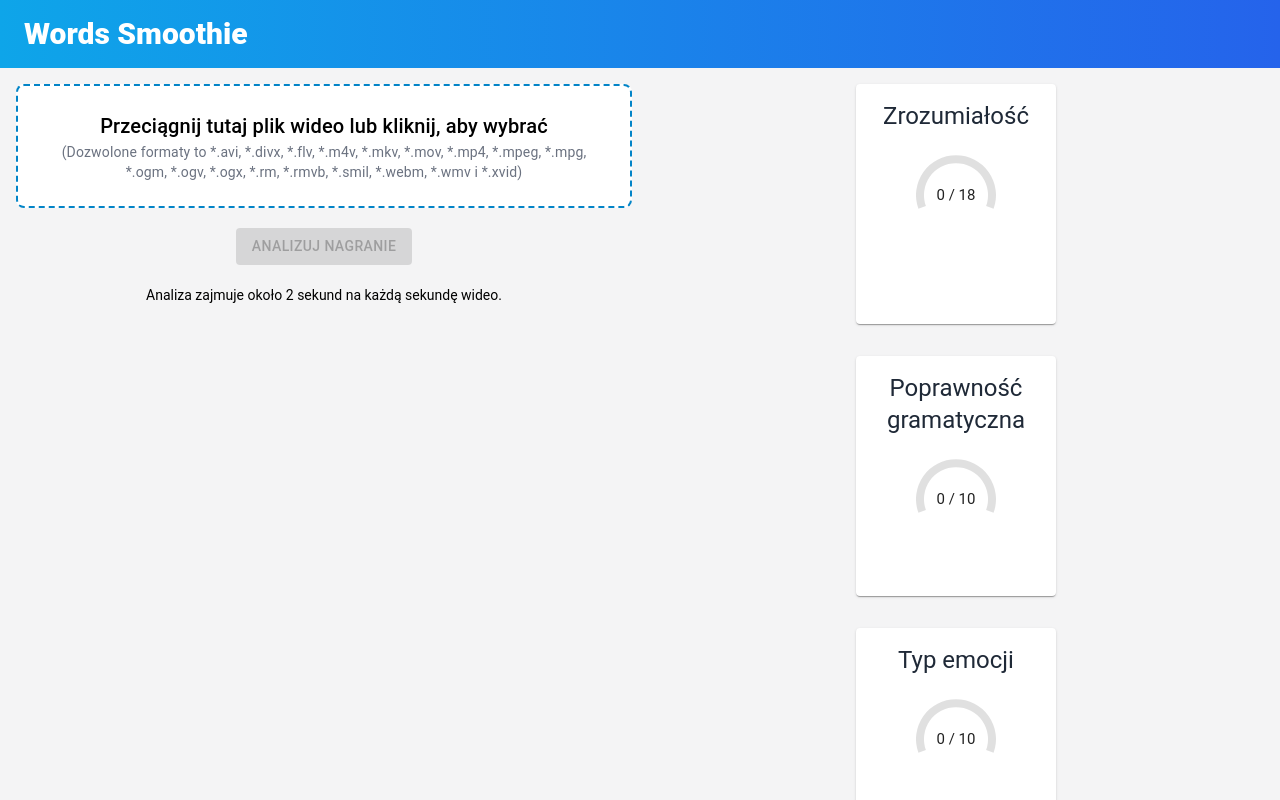
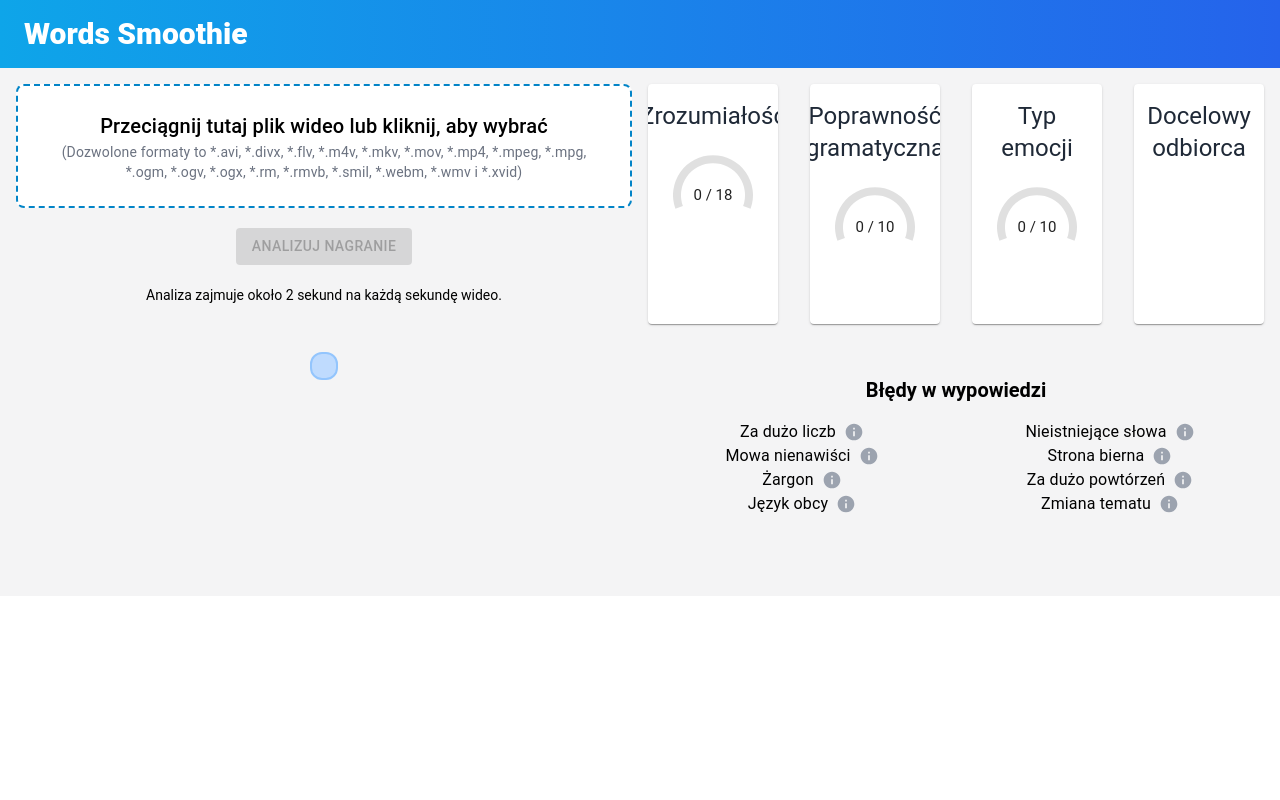
Before and after one commit to Hackathon-Krakow-2024/break-word-traps, a React (Vite) app in the folder frontend/: page / in a window 1280 px wide. Shown: the top 800 px of the page. Built offline with nearby package versions, Linux system fonts and the light colour scheme.

Commit message:
With tatrget group

```diff
--- a/frontend/src/components/GaugeWidget.tsx
+++ b/frontend/src/components/GaugeWidget.tsx
@@ -9,9 +9,9 @@ export const GaugeWidget = ({
   customText,
 }: {
   label: string
-  value: number
-  valueMax: number
-  color: 'green' | 'yellow' | 'red'
+  value?: number
+  valueMax?: number
+  color?: 'green' | 'yellow' | 'red'
   customText?: string
 }) => {
   const colorMap = {
@@ -26,6 +26,7 @@ export const GaugeWidget = ({
           {label}
         </Typography>
 
+        {valueMax && (
           <div className='h-[100px] w-[100px]'>
             <Gauge
               value={value}
@@ -38,12 +39,13 @@ export const GaugeWidget = ({
                   transform: 'translate(0px, 0px)',
                 },
                 [`& .${gaugeClasses.valueArc}`]: {
-                fill: colorMap[color],
+                  fill: colorMap[color as 'green' | 'yellow' | 'red'],
                 },
               }}
               text={({ value, valueMax }) => `${value} / ${valueMax}`}
             />
           </div>
+        )}
         <Typography variant='body2' className='text-center text-gray-600'>
           {customText && <span className='font-bold'>{customText}</span>}
         </Typography>
--- a/frontend/src/pages/Home/Home.tsx
+++ b/frontend/src/pages/Home/Home.tsx
@@ -101,7 +101,7 @@ export const Home = () => {
         <VideoActions handleVerifyVideo={handleVerifyVideo} isButtonDisabled={isButtonDisabled} />
         <p className='text-sm'>Analiza zajmuje około 2 sekund na każdą sekundę wideo.</p>
       </div>
-      <div className='flex flex-col items-center gap-8' style={{ minHeight: '200px' }}>
+      <div className='flex items-center gap-8' style={{ minHeight: '200px' }}>
         <GaugeWidget
           color={getFogColor(transcriptionAnalysis.fog_score)}
           label='Zrozumiałość'
@@ -122,6 +122,7 @@ export const Home = () => {
           customText={transcriptionAnalysis.sentiment.emotions.kind}
           valueMax={10}
         />
+        <GaugeWidget label='Docelowy odbiorca' customText={transcriptionAnalysis.targetGroup} />
       </div>
       <div className='flex flex-col items-center'>
         <p className='m-3 rounded-xl border-2 border-blue-300 bg-blue-200 p-3 text-sm text-gray-900'>
```
Lines whose indentation alone changed are shown as unchanged.
